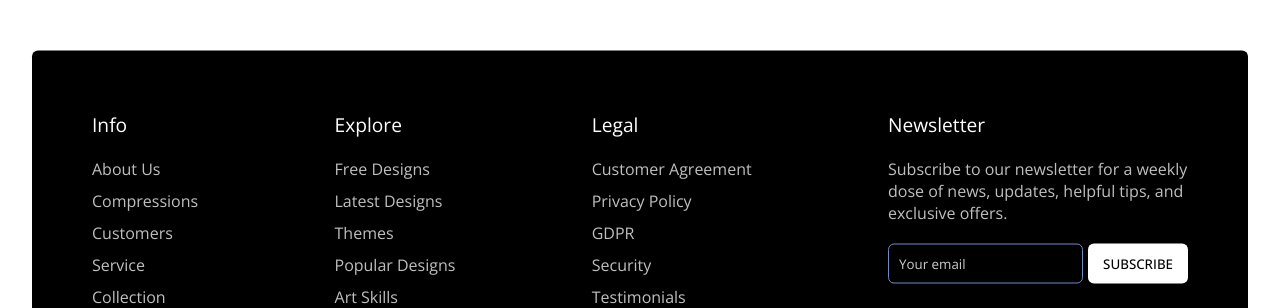
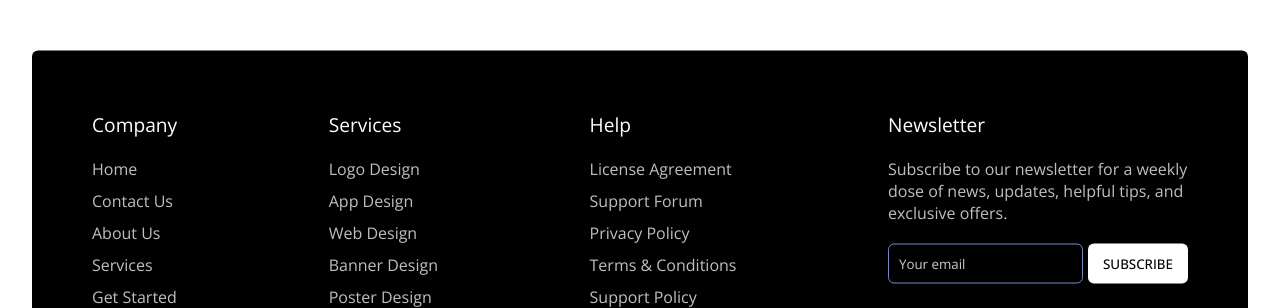
Before and after one commit to Varun818/Responsive-Footer, a plain HTML site: page index.html in a window 1280 px wide. Shown: the part 170-478 px from the top of the page. Drawn offline with nearby package versions, Linux system fonts and the light colour scheme.

Commit message:
Update index.html

```diff
--- a/index.html
+++ b/index.html
@@ -13,37 +13,37 @@
     <section class="footer">
       <div class="footer-row">
         <div class="footer-col">
-          <h4>Info</h4>
+          <h4>Company</h4>
           <ul class="links">
+            <li><a href="#">Home</a></li>
+            <li><a href="#">Contact Us</a></li>
             <li><a href="#">About Us</a></li>
-            <li><a href="#">Compressions</a></li>
-            <li><a href="#">Customers</a></li>
-            <li><a href="#">Service</a></li>
-            <li><a href="#">Collection</a></li>
+            <li><a href="#">Services</a></li>
+            <li><a href="#">Get Started</a></li>
           </ul>
         </div>
 
         <div class="footer-col">
-          <h4>Explore</h4>
+          <h4>Services</h4>
           <ul class="links">
-            <li><a href="#">Free Designs</a></li>
-            <li><a href="#">Latest Designs</a></li>
-            <li><a href="#">Themes</a></li>
-            <li><a href="#">Popular Designs</a></li>
-            <li><a href="#">Art Skills</a></li>
-            <li><a href="#">New Uploads</a></li>
+            <li><a href="#">Logo Design</a></li>
+            <li><a href="#">App Design</a></li>
+            <li><a href="#">Web Design</a></li>
+            <li><a href="#">Banner Design</a></li>
+            <li><a href="#">Poster Design</a></li>
+            <li><a href="#">Page Design</a></li>
           </ul>
         </div>
 
         <div class="footer-col">
-          <h4>Legal</h4>
+          <h4>Help</h4>
           <ul class="links">
-            <li><a href="#">Customer Agreement</a></li>
+            <li><a href="#">License Agreement</a></li>
+            <li><a href="#">Support Forum</a></li>
             <li><a href="#">Privacy Policy</a></li>
-            <li><a href="#">GDPR</a></li>
-            <li><a href="#">Security</a></li>
-            <li><a href="#">Testimonials</a></li>
-            <li><a href="#">Media Kit</a></li>
+            <li><a href="#">Terms & Conditions</a></li>
+            <li><a href="#">Support Policy</a></li>
+            <li><a href="#">FAQs</a></li>
           </ul>
         </div>
 
```
